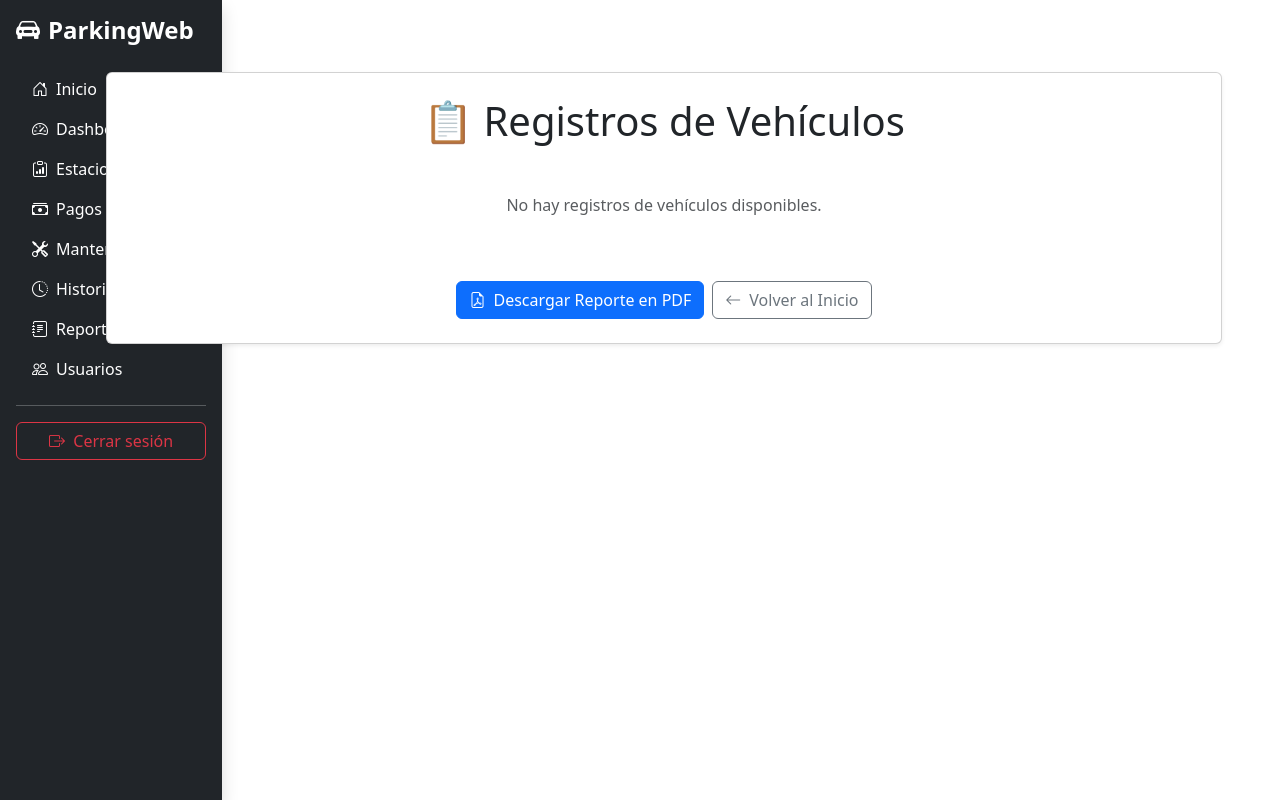
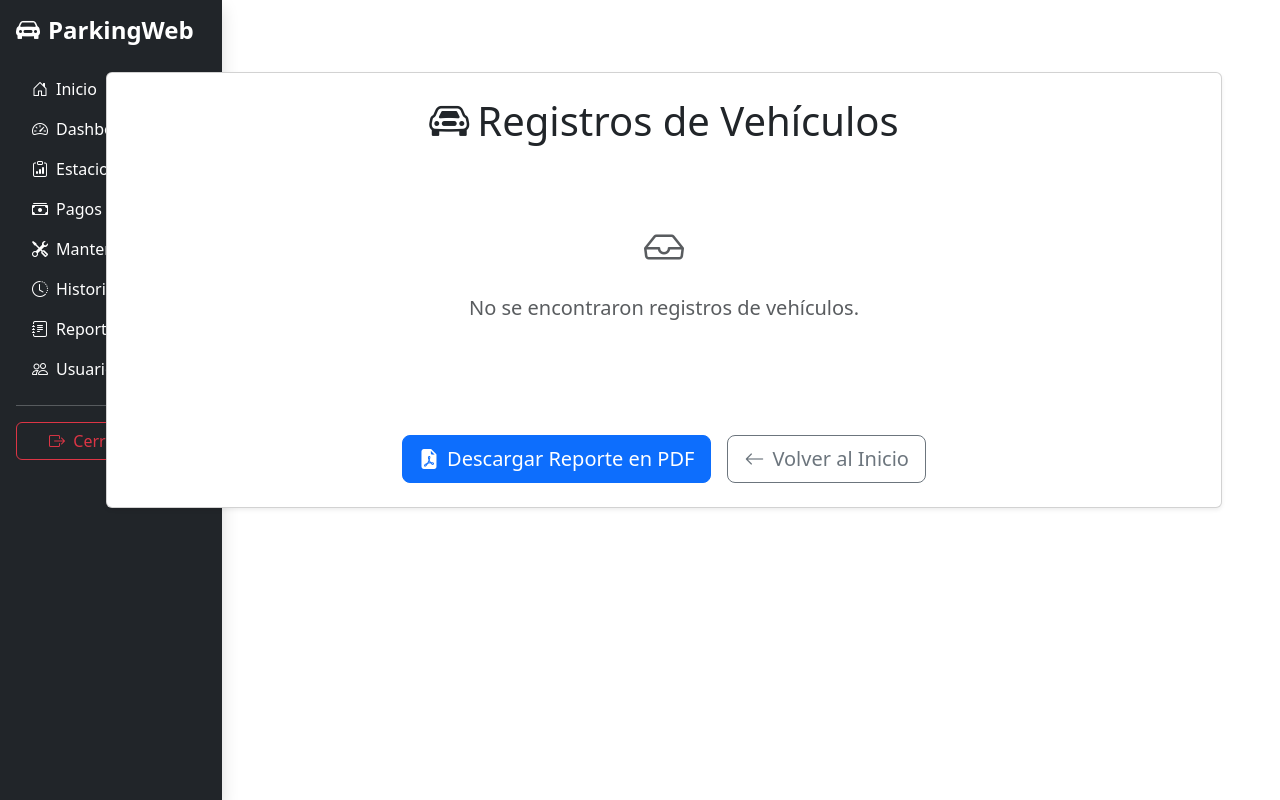
Before and after one commit to AQP-Connectivity/Proyecto-con-Python, a Flask app: template Estructura del Proyecto/templates/registros.html in a window 1280 px wide. Run offline with Flask 3, Linux system fonts and the light colour scheme; the template is opened without the code that fills it, so the values that code supplies are empty.

Commit message:
actulisado

```diff
--- a/Estructura del Proyecto/templates/registros.html
+++ b/Estructura del Proyecto/templates/registros.html
@@ -15,49 +15,62 @@
 <div class="container mt-5">
   <div class="card shadow-sm p-4">
     <!-- Título principal -->
-    <h1 class="text-center mb-4">📋 Registros de Vehículos</h1>
+    <h1 class="text-center mb-4">
+      <i class="bi bi-car-front me-2"></i>Registros de Vehículos
+    </h1>
 
     <!-- Tabla de registros -->
     <div class="table-responsive">
       {% if registros %}
         <table class="table table-bordered table-striped align-middle">
-          <thead class="table-dark text-center">
+          <thead class="table-dark">
             <tr>
-              <th scope="col">ID</th>
-              <th scope="col">Placa</th>
-              <th scope="col">Hora de Entrada</th>
-              <th scope="col">Hora de Salida</th>
-              <th scope="col">Tiempo Total (min)</th>
-              <th scope="col">Costo (S/.)</th>
+              <th scope="col" class="text-center">#</th>
+              <th scope="col" class="text-center">Placa</th>
+              <th scope="col" class="text-center">Entrada</th>
+              <th scope="col" class="text-center">Salida</th>
+              <th scope="col" class="text-center">Tiempo (min)</th>
+              <th scope="col" class="text-center">Costo</th>
             </tr>
           </thead>
           <tbody>
             {% for id, numero, hora_entrada, hora_salida, tiempo_total, costo in registros %}
               <tr>
-                <td class="text-center">{{ id }}</td>
-                <td class="text-uppercase text-center">{{ numero }}</td>
+                <td class="text-center fw-medium">{{ id }}</td>
+                <td class="text-uppercase text-center">{{ numero or '—' }}</td>
                 <td class="text-center">{{ hora_entrada or '—' }}</td>
                 <td class="text-center">{{ hora_salida or '—' }}</td>
                 <td class="text-center">{{ tiempo_total if tiempo_total is not none else '—' }}</td>
-                <td class="text-center">{{ "%.2f"|format(costo) if costo is not none else '—' }}</td>
+                <td class="text-center">
+                  {% if costo is not none %}
+                    S/ {{ "%.2f"|format(costo) }}
+                  {% else %}
+                    —
+                  {% endif %}
+                </td>
               </tr>
             {% endfor %}
           </tbody>
         </table>
       {% else %}
-        <div class="text-center py-4">
-          <p class="text-muted">No hay registros de vehículos disponibles.</p>
+        <div class="text-center py-5">
+          <i class="bi bi-inbox fs-1 text-muted mb-3 d-block"></i>
+          <p class="text-muted fs-5">No se encontraron registros de vehículos.</p>
         </div>
       {% endif %}
     </div>
 
     <!-- Botones de acción -->
-    <div class="mt-4 d-flex flex-column flex-md-row gap-2 justify-content-center">
-      <a href="{{ url_for('reporte_pdf') }}" class="btn btn-primary d-flex align-items-center justify-content-center gap-2">
-        <i class="bi bi-file-earmark-pdf"></i>
+    <div class="mt-5 d-flex flex-column flex-md-row gap-3 justify-content-center align-items-center">
+      <a href="{{ url_for('reporte_pdf') }}"
+         class="btn btn-primary btn-lg d-flex align-items-center justify-content-center gap-2"
+         aria-label="Descargar reporte en PDF">
+        <i class="bi bi-file-earmark-pdf-fill"></i>
         Descargar Reporte en PDF
       </a>
-      <a href="{{ url_for('index') }}" class="btn btn-outline-secondary d-flex align-items-center justify-content-center gap-2">
+      <a href="{{ url_for('index') }}"
+         class="btn btn-outline-secondary btn-lg d-flex align-items-center justify-content-center gap-2"
+         aria-label="Volver al inicio">
         <i class="bi bi-arrow-left"></i>
         Volver al Inicio
       </a>
```
